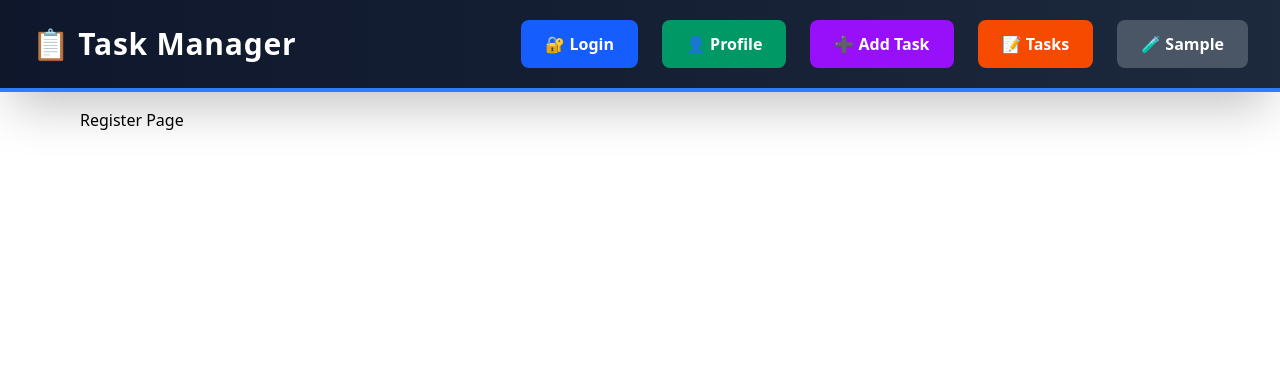
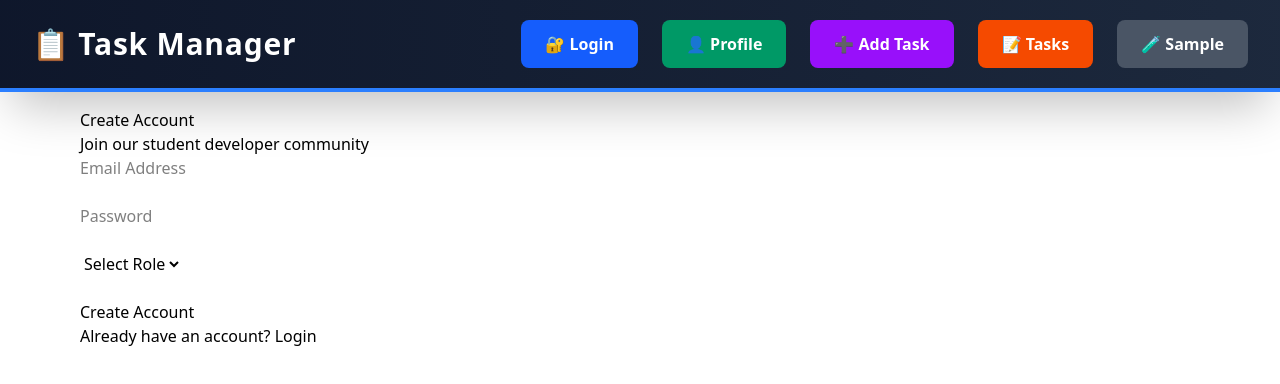
Before and after one commit to Task-Manager-Web-App/task-manager-frontend, a React app: page /register in a window 1280 px wide. Shown: the top 384 px of the page. Built offline with nearby package versions, Linux system fonts and the light colour scheme; the HTML template or start-up script is replaced by a standard one.

Commit message:
nuwan commit 1

```diff
--- a/src/pages/login-pages/LoginPage.tsx
+++ b/src/pages/login-pages/LoginPage.tsx
@@ -1,10 +1,41 @@
+import { useState } from "react";
 
 export default function LoginPage() {
+  const [email, setEmail] = useState("");
+  const [password, setPassword] = useState("");
 
+  const handleSubmit = (e:React.FormEvent<HTMLFormElement>) => {
+    e.preventDefault();
+    console.log(email, password);
+  };
 
   return (
     <div>
-      <h1>Login Page</h1>
+      <h1>Welcome Back</h1>
+      <p>Please enter your credentials to login</p>
+
+      <form onSubmit={handleSubmit}>
+        <input
+          type="email"
+          placeholder="Email Address"
+          value={email}
+          onChange={(e) => setEmail(e.target.value)}
+        />
+
+        <br /><br />
+
+        <input
+          type="password"
+          placeholder="Password"
+          value={password}
+          onChange={(e) => setPassword(e.target.value)}
+        />
+
+        <br /><br />
+
+        <button type="submit">Login</button>
+      </form>
+      <p> Don't have an account? Register</p>
     </div>
   );
 }
--- a/src/pages/login-pages/RegisterPage.tsx
+++ b/src/pages/login-pages/RegisterPage.tsx
@@ -1,10 +1,51 @@
+import { useState } from "react";
 
 export default function RegisterPage() {
 
+  const [email, setEmail] = useState("");
+  const [password, setPassword] = useState("");
+  const [role, setRole] = useState("");
+
+  const handleSubmit = (e:React.FormEvent<HTMLFormElement>) => {
+    e.preventDefault();
+    console.log(email, password, role);
+  };
 
   return (
     <div>
-      <h1>Register Page</h1>
+      <h2>Create Account</h2>
+      <p>Join our student developer community</p>
+
+      <form onSubmit={handleSubmit}>
+        <input
+          type="email"
+          placeholder="Email Address"
+          value={email}
+          onChange={(e) => setEmail(e.target.value)}
+        />
+
+        <br /><br />
+
+        <input
+          type="password"
+          placeholder="Password"
+          value={password}
+          onChange={(e) => setPassword(e.target.value)}
+        />
+
+        <br /><br />
+
+        <select value={role} onChange={(e) => setRole(e.target.value)}>
+          <option value="">Select Role</option>
+          <option value="user">User</option>
+          <option value="admin">Admin</option>
+        </select>
+
+        <br /><br />
+
+        <button type="submit">Create Account</button>
+      </form>
+      <p>Already have an account? Login</p>
     </div>
   );
 }
```
